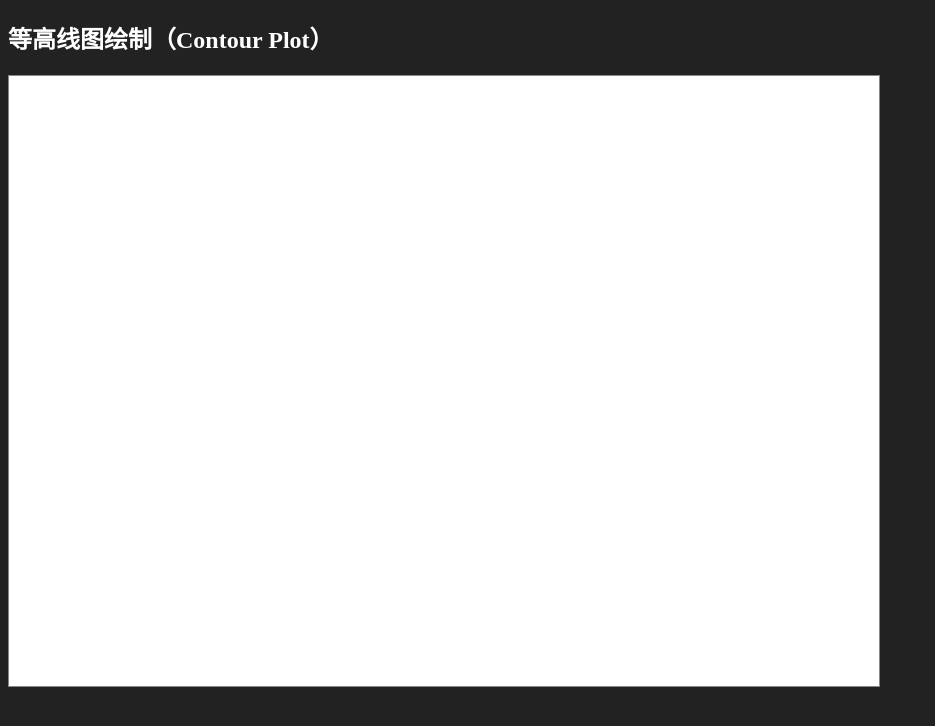
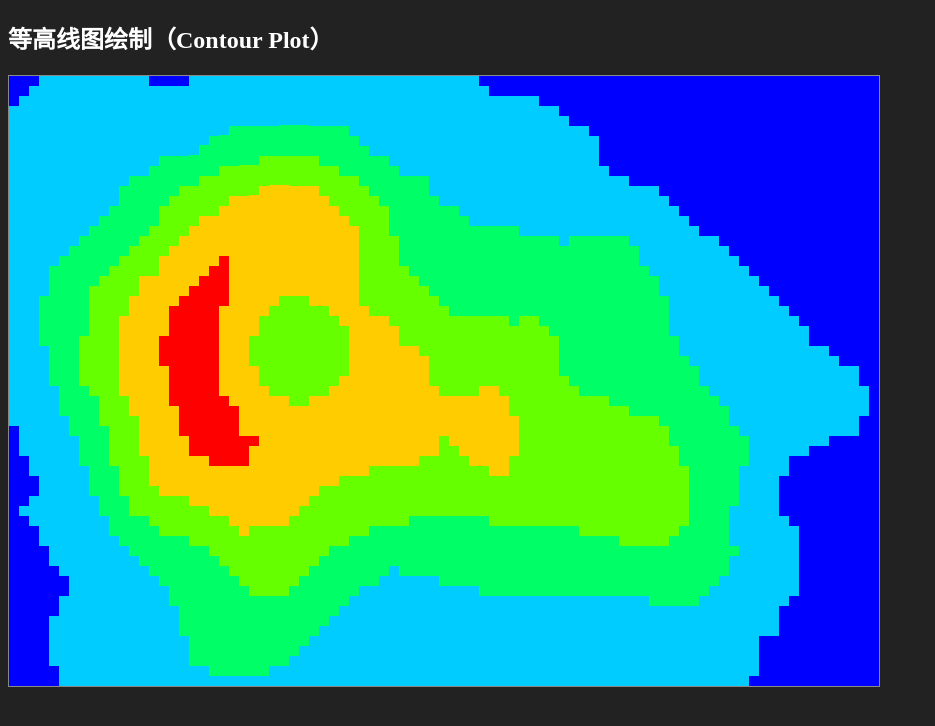
Before and after one commit to yangdongstation/homework2025, a plain HTML site: page 06062025/contour_plot.html in a window 1280 px wide. Shown: the whole page, without its empty margins (0-935 px from the left). Drawn offline with Linux system fonts and the light colour scheme.

Commit message:
Update contour_plot.html

```diff
--- a/06062025/contour_plot.html
+++ b/06062025/contour_plot.html
@@ -13,9 +13,9 @@
   <canvas id="contourCanvas" width="870" height="610"></canvas>
   <script>
     // 正确的数据定义: 不要用{}
-    "width": 87,
-    "height": 61,
-    "values": [
+    const width = 87;
+    const height = 61;
+    const values = [
     103,104,104,105,105,106,106,106,107,107,106,106,105,105,104,104,104,104,105,107,107,106,105,105,107,108,109,110,110,110,110,110,110,109,109,109,109,109,109,108,107,107,107,107,106,106,105,104,104,104,104,104,104,104,103,103,103,103,102,102,101,101,100,100,100,100,100,99,98,97,97,96,96,96,96,96,96,96,95,95,95,94,94,94,94,94,94,
     104,104,105,105,106,106,107,107,107,107,107,107,107,106,106,106,106,106,106,108,108,108,106,106,108,109,110,110,112,112,113,112,111,110,110,110,110,109,109,109,108,107,107,107,107,106,106,105,104,104,104,104,104,104,104,103,103,103,103,102,102,101,101,100,100,100,100,99,99,98,97,97,96,96,96,96,96,96,96,95,95,95,94,94,94,94,94,
     104,105,105,106,106,107,107,108,108,108,108,108,108,108,108,108,108,108,108,108,110,110,110,110,110,110,110,111,113,115,116,115,113,112,110,110,110,110,110,110,109,108,108,108,108,107,106,105,105,105,105,105,105,104,104,104,104,103,103,103,102,102,102,101,100,100,100,99,99,98,97,97,96,96,96,96,96,96,96,96,95,95,94,94,94,94,94,
@@ -123,7 +123,7 @@
 
     const canvas = document.getElementById('contourCanvas');
     const ctx = canvas.getContext('2d');
-    const scale = 50; // 放大倍数
+    const scale = 10; // 放大倍数
 
     function getColor(i) {
       const t = i/levels;
```
